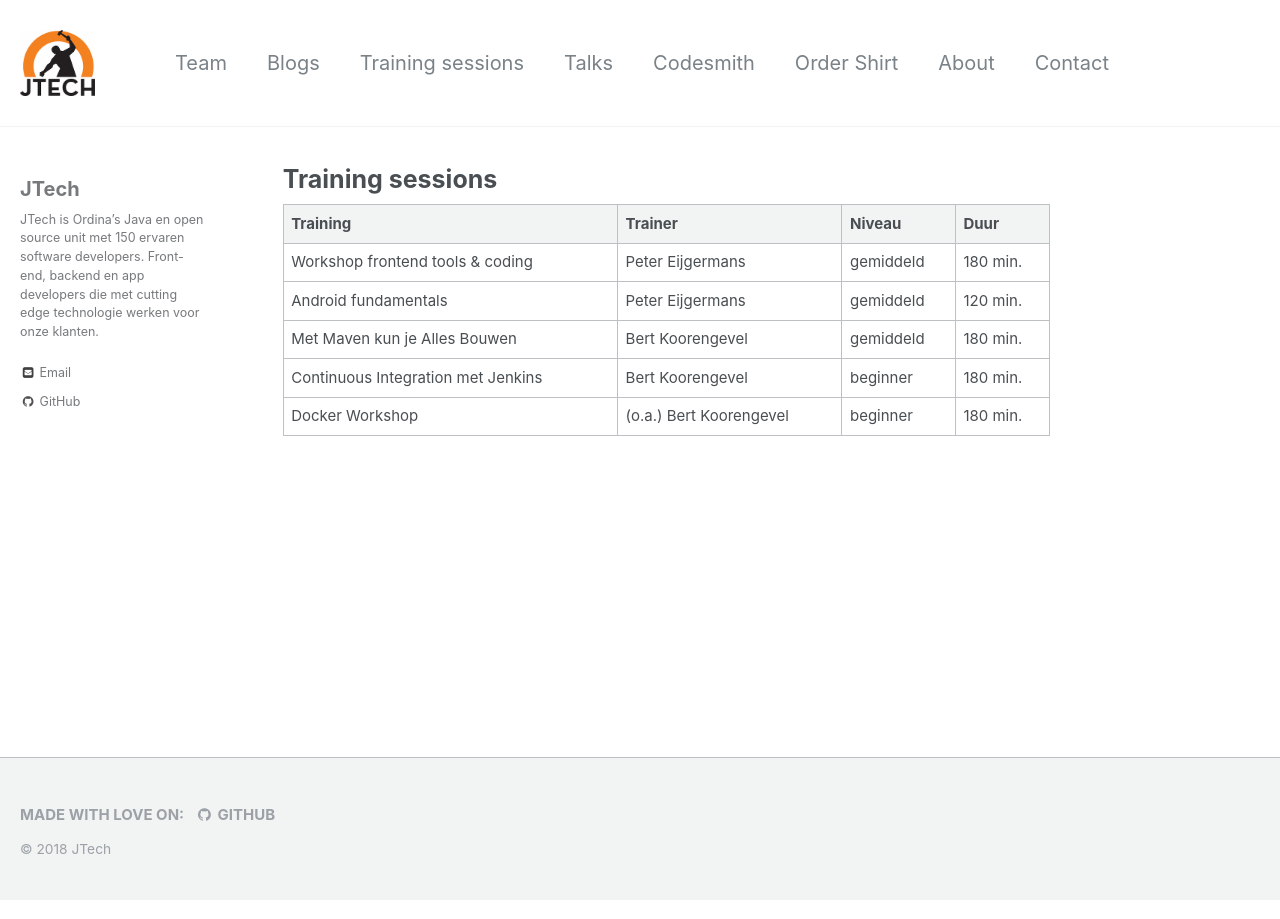
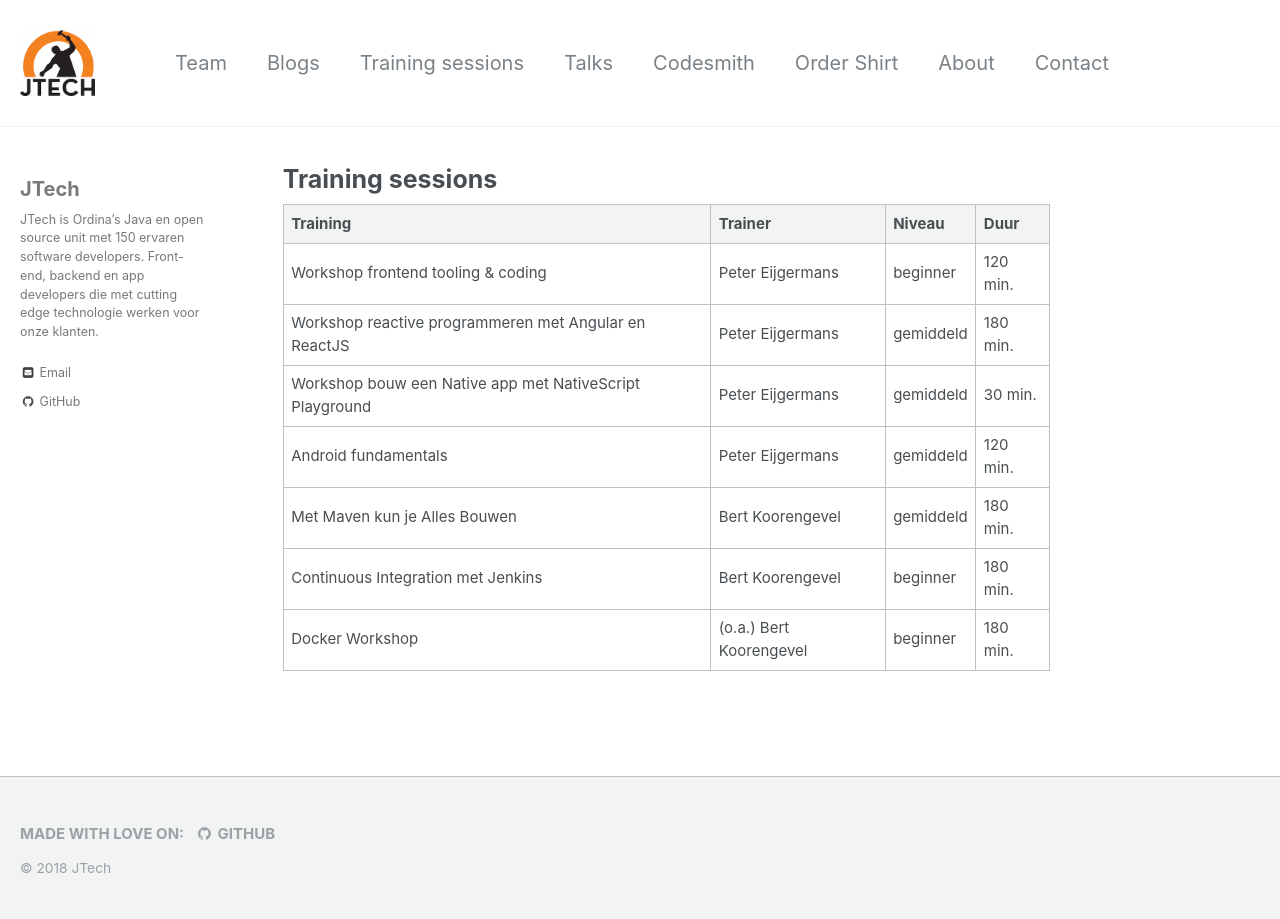
Before and after one commit to Ordina-JTech/Ordina-JTech.github.io, a Jekyll site: the page built from trainings.md, in a window 1280 px wide. Built offline with Jekyll 4.4.1, drawn with Linux system fonts in a browser that asks for light colours.

Commit message:
added trainings

```diff
--- a/trainings.md
+++ b/trainings.md
@@ -6,7 +6,9 @@ author_profile: true
 
 | Training | Trainer | Niveau | Duur |
 |-------|--------|---------|---------|
-| Workshop frontend tools & coding | Peter Eijgermans | gemiddeld | 180 min.
+| Workshop frontend tooling & coding | Peter Eijgermans | beginner | 120 min.
+| Workshop reactive programmeren met Angular en ReactJS | Peter Eijgermans | gemiddeld | 180 min.
+| Workshop bouw een Native app met NativeScript Playground | Peter Eijgermans | gemiddeld | 30 min.
 | Android fundamentals | Peter Eijgermans | gemiddeld | 120 min.
 | Met Maven kun je Alles Bouwen | Bert Koorengevel | gemiddeld | 180 min.
 | Continuous Integration met Jenkins | Bert Koorengevel | beginner | 180 min.
```
